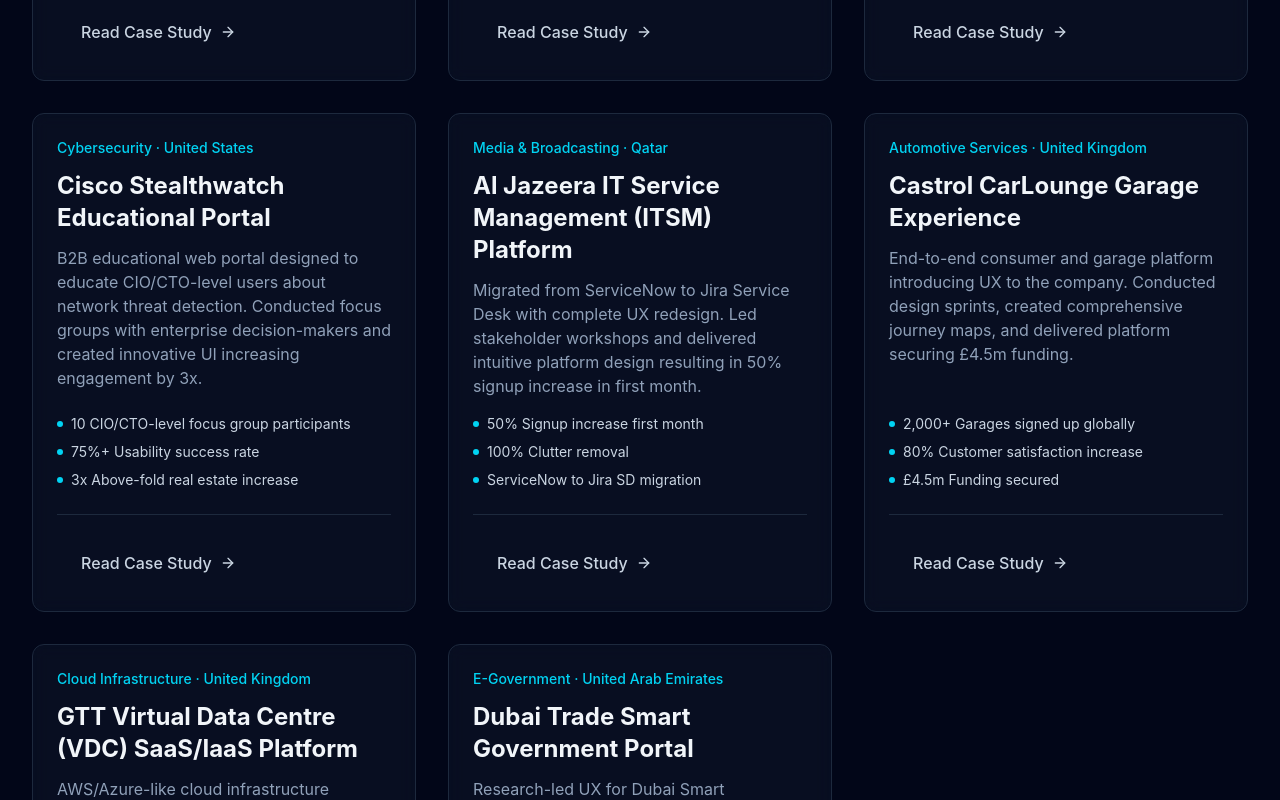
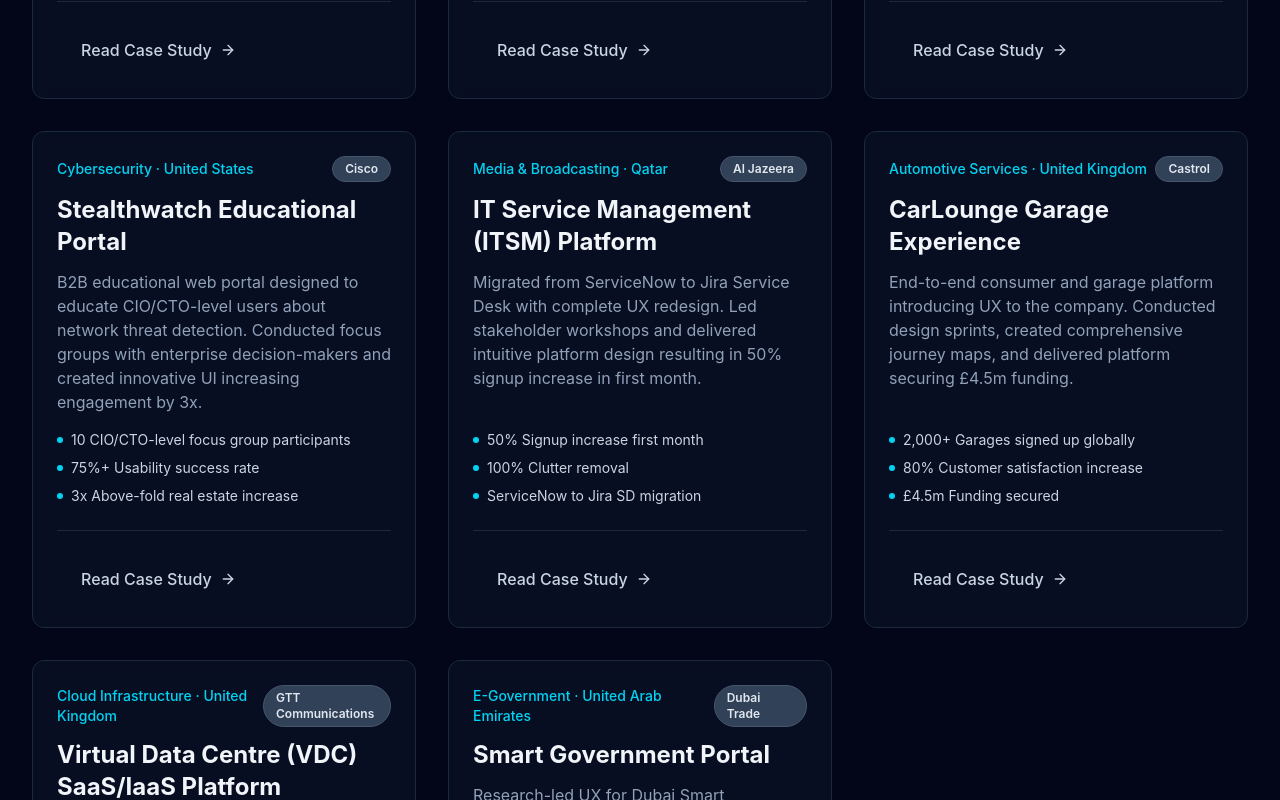
Before and after one commit to ahsan-aurmak/website, a React (Vite) app: page /case-studies in a window 1280 px wide. Shown: the part 1320-2120 px from the top of the page. Built offline with nearby package versions, Linux system fonts and the light colour scheme.

Commit message:
feat(case-studies): add client names as prominent badges on case study tiles

```diff
--- a/src/app/pages/CaseStudies.tsx
+++ b/src/app/pages/CaseStudies.tsx
@@ -12,6 +12,7 @@
 
   const cases = [
     {
+      client: "Metrikus",
       sector: "enterprise technology",
       meta: "Real Estate · United Kingdom",
       title: "Smart Building Platform",
@@ -20,6 +21,7 @@
       path: "/case-study-metrikus-smart-building"
     },
     {
+      client: "Cutover",
       sector: "enterprise technology",
       meta: "B2B SaaS · United Kingdom",
       title: "Orchestration and Execution Management Platform",
@@ -28,6 +30,7 @@
       path: "/case-study-cutover-orchestration"
     },
     {
+      client: "Royal Bank of Scotland",
       sector: "financial services",
       meta: "Financial Services · United Kingdom",
       title: "Premium Customer Travel Bookings Portal",
@@ -36,41 +39,46 @@
       path: "/case-study-rbs-travel-portal"
     },
     {
+      client: "Cisco",
       sector: "enterprise technology",
       meta: "Cybersecurity · United States",
-      title: "Cisco Stealthwatch Educational Portal",
+      title: "Stealthwatch Educational Portal",
       summary: "B2B educational web portal designed to educate CIO/CTO-level users about network threat detection. Conducted focus groups with enterprise decision-makers and created innovative UI increasing engagement by 3x.",
       kpis: ["10 CIO/CTO-level focus group participants", "75%+ Usability success rate", "3x Above-fold real estate increase"],
       path: "/case-study-cisco-stealthwatch"
     },
     {
+      client: "Al Jazeera",
       sector: "public sector",
       meta: "Media & Broadcasting · Qatar",
-      title: "Al Jazeera IT Service Management (ITSM) Platform",
+      title: "IT Service Management (ITSM) Platform",
       summary: "Migrated from ServiceNow to Jira Service Desk with complete UX redesign. Led stakeholder workshops and delivered intuitive platform design resulting in 50% signup increase in first month.",
       kpis: ["50% Signup increase first month", "100% Clutter removal", "ServiceNow to Jira SD migration"],
       path: "/case-study-al-jazeera-itsm"
     },
     {
+      client: "Castrol",
       sector: "automotive",
       meta: "Automotive Services · United Kingdom",
-      title: "Castrol CarLounge Garage Experience",
+      title: "CarLounge Garage Experience",
       summary: "End-to-end consumer and garage platform introducing UX to the company. Conducted design sprints, created comprehensive journey maps, and delivered platform securing £4.5m funding.",
       kpis: ["2,000+ Garages signed up globally", "80% Customer satisfaction increase", "£4.5m Funding secured"],
       path: "/case-study-castrol-carlounge"
     },
     {
+      client: "GTT Communications",
       sector: "enterprise technology",
       meta: "Cloud Infrastructure · United Kingdom",
-      title: "GTT Virtual Data Centre (VDC) SaaS/IaaS Platform",
+      title: "Virtual Data Centre (VDC) SaaS/IaaS Platform",
       summary: "AWS/Azure-like cloud infrastructure platform designed to be user-friendly for non-technical users. Conducted 4 rounds of usability testing reaching 80% approval and attracting users from competitor platforms.",
       kpis: ["4 Usability testing rounds", "80% Approval rate achieved", "AWS/Azure users attracted"],
       path: "/case-study-gtt-saas-iaas"
     },
     {
+      client: "Dubai Trade",
       sector: "public sector",
       meta: "E-Government · United Arab Emirates",
-      title: "Dubai Trade Smart Government Portal",
+      title: "Smart Government Portal",
       summary: "Research-led UX for Dubai Smart Government unifying Dubai Customs, DP World, and JAFZA services. Grouped 700+ services into 5 primary categories through card sorting and user shadowing.",
       kpis: ["700+ Services unified", "5 User personas identified", "100% Stakeholder sign-off"],
       path: "/case-study-dubai-trade"
@@ -129,7 +137,12 @@
                 transition={{ delay: index * 0.1 }}
               >
                 <Card className="h-full flex flex-col">
-                  <div className="text-cyan-400 text-sm font-medium mb-3">{caseStudy.meta}</div>
+                  <div className="flex items-center justify-between mb-3">
+                    <div className="text-cyan-400 text-sm font-medium">{caseStudy.meta}</div>
+                    <div className="text-xs font-semibold bg-slate-700 border border-slate-600 text-slate-200 px-3 py-1 rounded-full">
+                      {caseStudy.client}
+                    </div>
+                  </div>
                   <h3 className="text-2xl font-bold text-slate-100 mb-3">{caseStudy.title}</h3>
                   <p className="text-slate-400 mb-4 flex-1">{caseStudy.summary}</p>
                   <div className="space-y-2 mb-6 pb-6 border-b border-slate-800">
```
